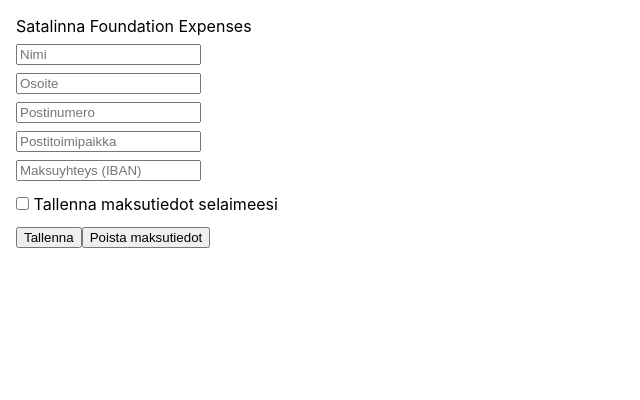
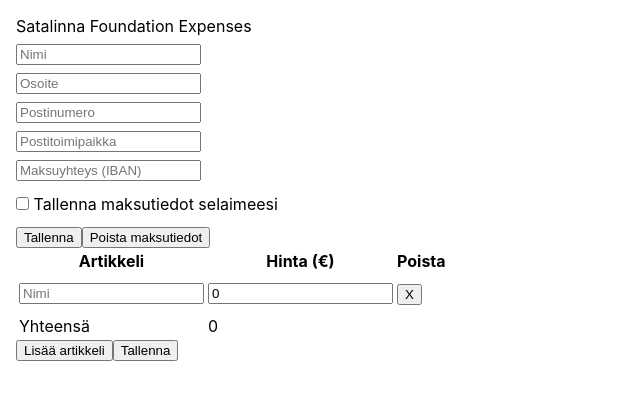
Before and after one commit to osakunta/expenses, a React (Create React App) app: page / in a window 1280 px wide. Shown: the top 400 px of the page, without its empty margins (0-640 px from the left). Built offline with nearby package versions, Linux system fonts and the light colour scheme; the HTML template or start-up script is replaced by a standard one.

Commit message:
Add initial BillForm.

```diff
--- a/src/App.js
+++ b/src/App.js
@@ -1,9 +1,11 @@
 import React, { useState } from 'react';
 
-import { newBiller } from 'utils/config';
+import { newBiller, emptyBill } from 'utils/config';
 import BillerForm from 'components/BillerForm';
+import BillForm from 'components/BillForm';
 
 function App() {
+  const [bill, setBill] = useState(emptyBill);
   const [biller, setBiller] = useState(newBiller);
   const [saveBiller, setSaveBiller] = useState(false);
 
@@ -16,6 +18,12 @@
         saveBiller={saveBiller}
         setSaveBiller={setSaveBiller}
       />
+
+      <BillForm
+        biller={biller}
+        bill={bill}
+        setBill={setBill}
+      />
     </div>
   );
 }
--- /dev/null
+++ b/src/components/BillForm.js
@@ -0,0 +1,128 @@
+import React from 'react';
+import PropTypes from 'prop-types';
+
+import { emptyBillItem } from 'utils/config';
+
+const BillForm = (props) => {
+  const {
+    bill,
+    setBill,
+  } = props;
+
+  const countFromForm = (total, item) => {
+    return typeof item.price === 'number'
+      ? total + item.price
+      : total;
+  };
+
+  const totalPrice = () => bill.items.reduce(countFromForm, 0);
+
+  const handleChangeBillItemName = (changeIndex) => (event) => {
+    const items = bill.items.map((item, index) => {
+      return index === changeIndex
+        ? { ...item, name: event.target.value }
+        : item;
+    });
+
+    setBill({ ...bill, items });
+  };
+
+  const handleChangeBillItemPrice = (changeIndex) => (event) => {
+    const price = event.target.value === ''
+      ? ''
+      : parseFloat(event.target.value);
+
+    const items = bill.items.map((item, index) => {
+      return index === changeIndex
+        ? { ...item, price }
+        : item;
+    });
+
+    setBill({ ...bill, items });
+  };
+
+  const handleAddBillItem = () => {
+    const items = bill.items.concat(emptyBillItem);
+
+    setBill({ ...bill, items });
+  };
+
+  const handleRemoveBillItem = (removeIndex) => () => {
+    const items = bill.items.filter((item, index) => index !== removeIndex);
+
+    setBill({ ...bill, items });
+  };
+
+  const submitBill = (event) => {
+    event.preventDefault();
+    console.log(bill);
+  };
+
+  const billItemsForm = bill.items.map((item, index) => (
+    <tr key={index}>
+      <td>
+        <input
+          type="text"
+          placeholder="Nimi"
+          value={item.name}
+          onChange={handleChangeBillItemName(index)}
+        />
+      </td>
+
+      <td>
+        <input
+          type="number"
+          placeholder="Hinta"
+          value={item.price}
+          onChange={handleChangeBillItemPrice(index)}
+        />
+      </td>
+
+      <td>
+        <button type="button" onClick={handleRemoveBillItem(index)}>X</button>
+      </td>
+    </tr>
+  ));
+
+  return (
+    <form onSubmit={submitBill}>
+      <table>
+        <thead>
+          <tr>
+            <th>Artikkeli</th>
+            <th>Hinta (€)</th>
+            <th>Poista</th>
+          </tr>
+        </thead>
+
+        <tbody>
+          {billItemsForm}
+        </tbody>
+
+        <tfoot>
+          <tr>
+            <td>Yhteensä</td>
+            <td>{totalPrice()}</td>
+            <td />
+          </tr>
+        </tfoot>
+      </table>
+
+      <button type="button" onClick={handleAddBillItem}>Lisää artikkeli</button>
+      <button type="submit">Tallenna</button>
+    </form>
+  );
+};
+
+BillForm.propTypes = {
+  bill: PropTypes.shape({
+    items: PropTypes.arrayOf(PropTypes.shape({
+      name: PropTypes.string,
+      price: PropTypes.number,
+    })),
+    attachments: PropTypes.array,
+  }).isRequired,
+  setBill: PropTypes.func.isRequired,
+};
+
+export default BillForm;
--- a/src/utils/config.js
+++ b/src/utils/config.js
@@ -9,3 +9,13 @@
 };
 
 export const newBiller = JSON.parse(window.localStorage.getItem(BILLER)) || emptyBiller;
+
+export const emptyBillItem = {
+  name: '',
+  price: 0,
+};
+
+export const emptyBill = {
+  items: [emptyBillItem],
+  attachments: [],
+};
```
